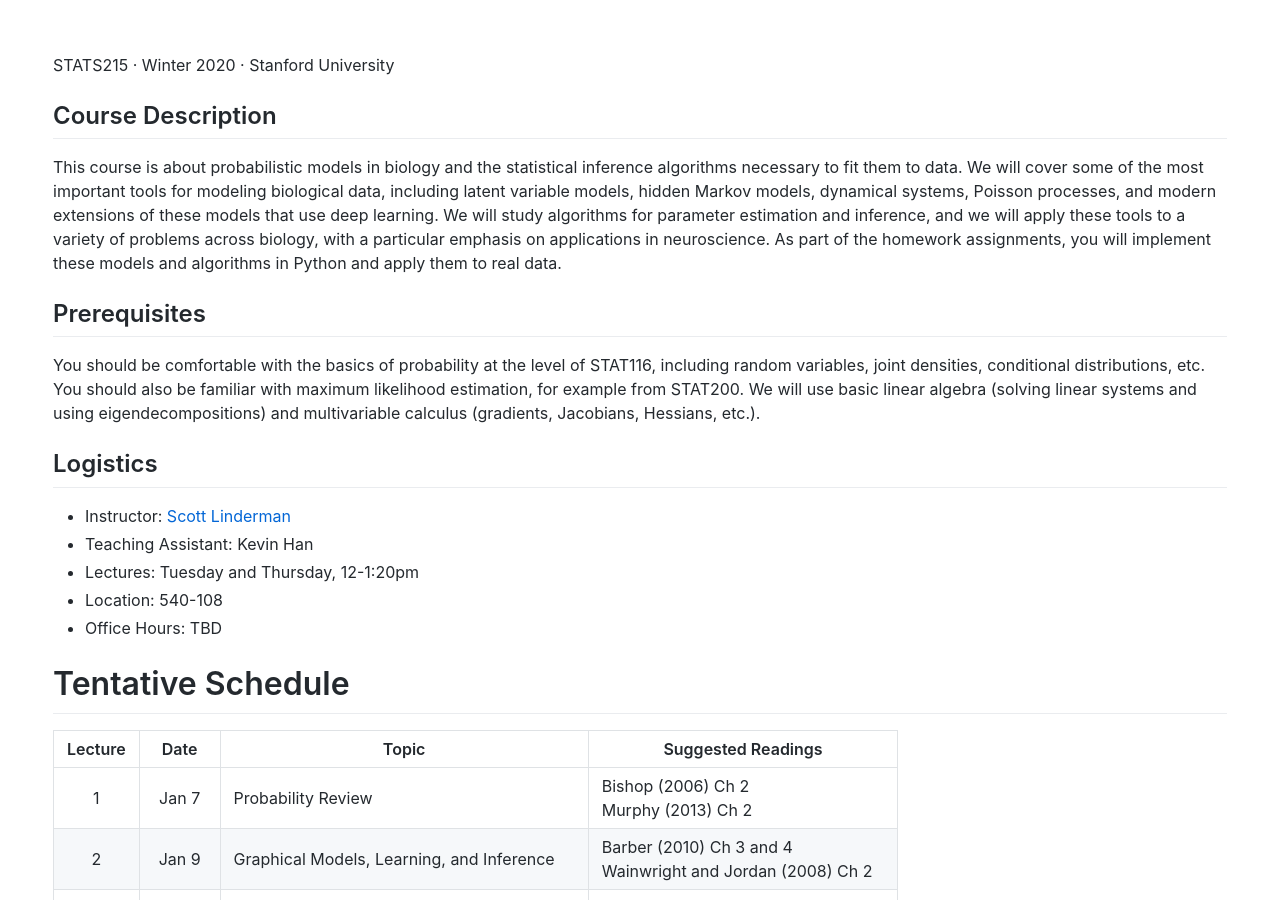
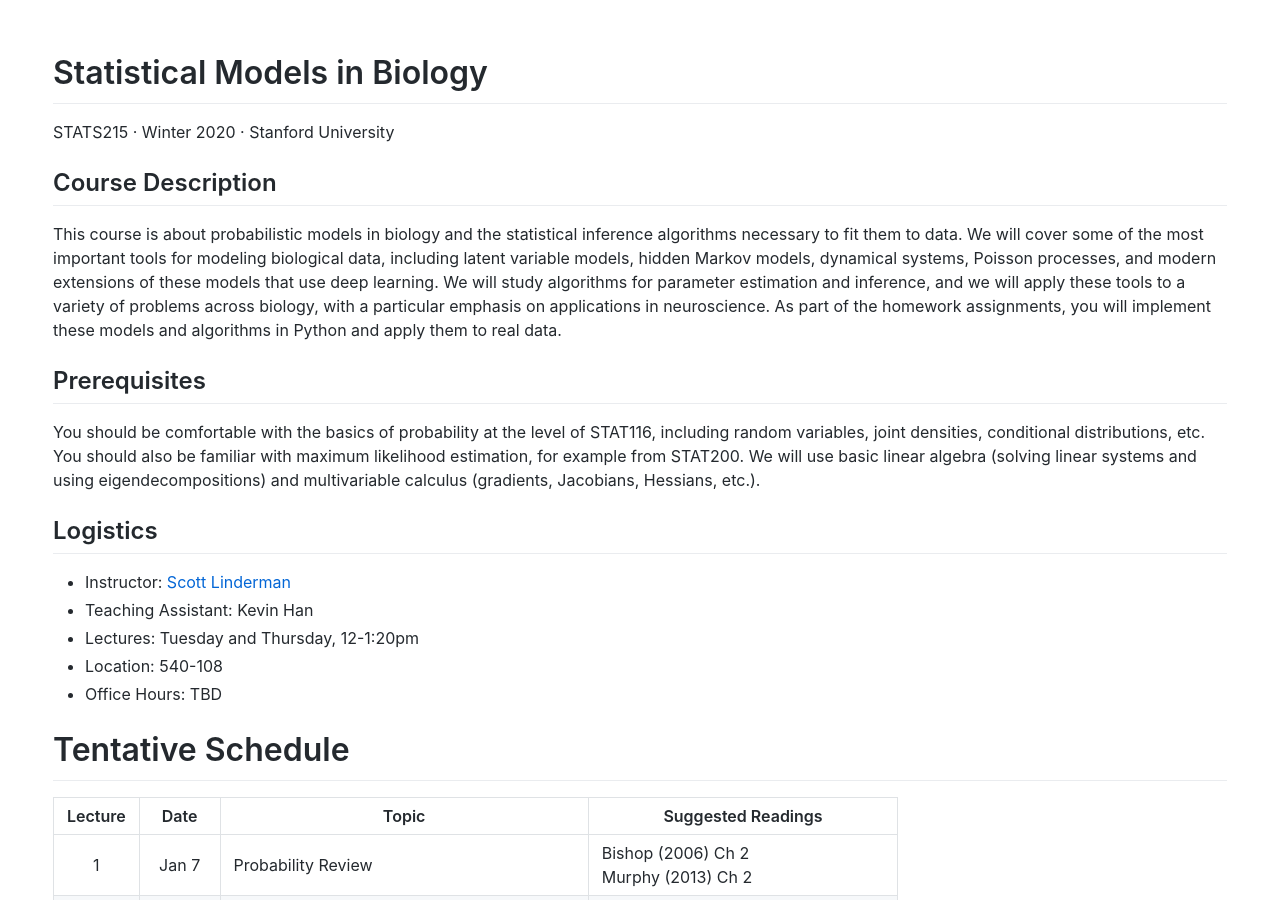
Before and after one commit to slinderman/stats215, a Jekyll site: the page built from README.md, in a window 1280 px wide and 900 px high. Built offline with Jekyll 4.4.1, drawn with Linux system fonts in a browser that asks for light colours; our own code applies the rules of GitHub Pages for plain Markdown files; part of the change alters nothing that is shown.

```diff
--- a/_config.yml
+++ b/_config.yml
@@ -4,5 +4,5 @@ plugins:
 
 titles_from_headings:
   enabled:     true
-  strip_title: true
+  strip_title: false
   collections: false
```
